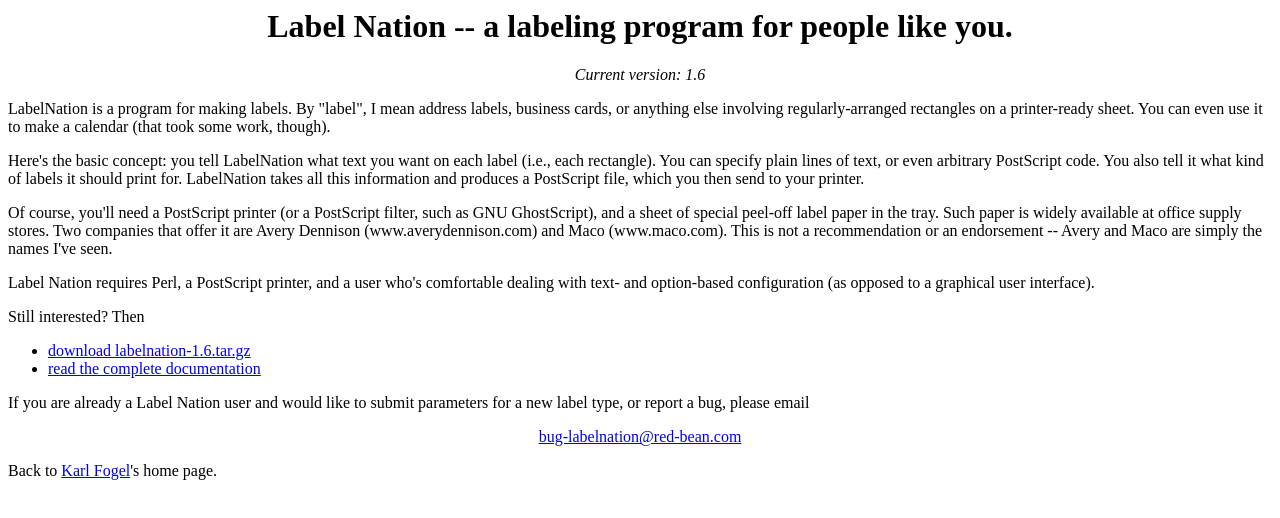
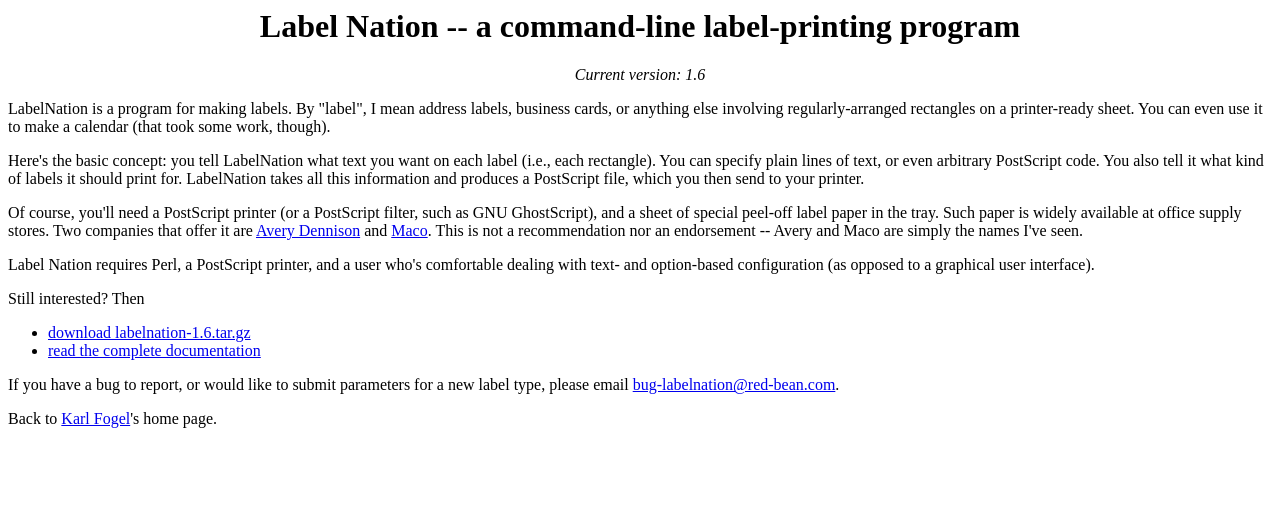
Before and after one commit to emorozov/labelnation, a plain HTML site: page index.html in a window 1280 px wide. Drawn offline with Linux system fonts and the light colour scheme.

Commit message:
made www
git-svn-id: http://svn.red-bean.com/repos/labelnation/trunk@23 d37bbd87-4cf8-0310-9f5b-e7918974f4aa

```diff
--- a/index.html
+++ b/index.html
@@ -1,10 +1,11 @@
 <title>Label Nation</title>
 
 <html>
+<body bgcolor="FFFFFF" fgcolor="000000">
 
 <center>
 <h1>
-Label Nation -- a labeling program for people like you.
+Label Nation -- a command-line label-printing program
 </h1>
 </center>
 
@@ -34,9 +35,10 @@
 Of course, you'll need a PostScript printer (or a PostScript filter,
 such as GNU GhostScript), and a sheet of special peel-off label paper
 in the tray.  Such paper is widely available at office supply stores.
-Two companies that offer it are Avery Dennison (www.averydennison.com)
-and Maco (www.maco.com).  This is not a recommendation or an
-endorsement -- Avery and Maco are simply the names I've seen.
+Two companies that offer it are <a href="http://www.averydennison.com">
+Avery Dennison</a> and <a href="http://www.maco.com">Maco</a>.  This is
+not a recommendation nor an endorsement -- Avery and Maco are simply
+the names I've seen.
 
 <p>
 
@@ -56,15 +58,10 @@
 
 <p>
 
-If you are already a Label Nation user and would like to submit
-parameters for a new label type, or report a bug, please email
-
-<p>
-
-<center>
+If you have a bug to report, or would like to submit parameters for a
+new label type, please email
 <a href="mailto:bug-labelnation@red-bean.com">
-bug-labelnation@red-bean.com</a>
-</center>
+bug-labelnation@red-bean.com</a>.
 
 <p>
 
```
